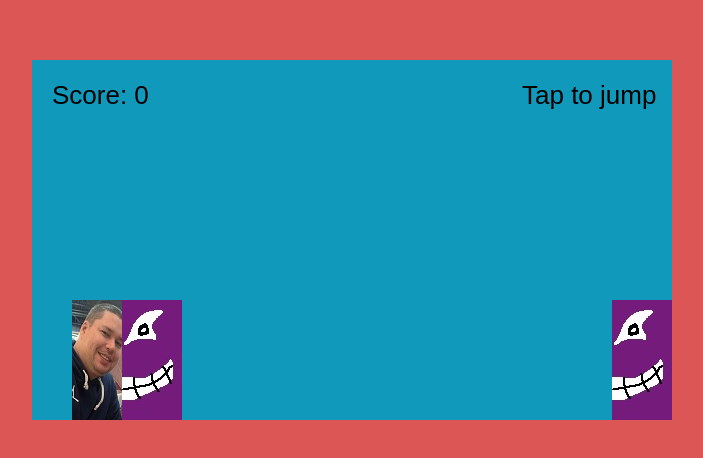
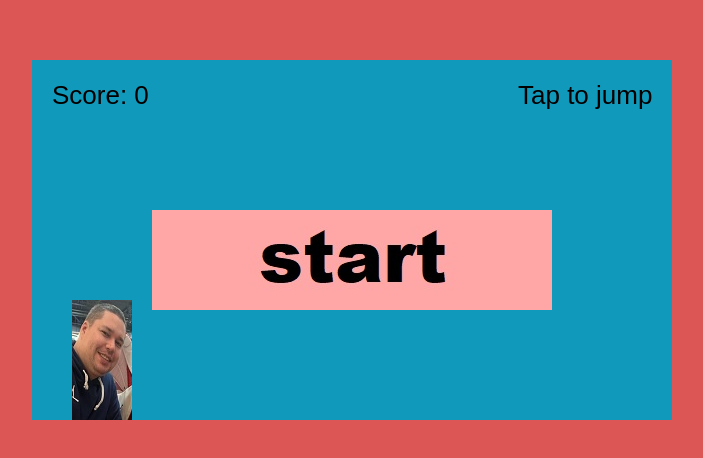
Before and after one commit to Rioran/bloodcoin-minigame, a plain HTML site: page index.html in a window 1280 px wide. Shown: the part 160-618 px from the top of the page, without its empty margins (288-991 px from the left). Drawn offline with Linux system fonts and the light colour scheme.

Commit message:
added coins to grab, music and start/newgame buttons

```diff
--- a/js/app.js
+++ b/js/app.js
@@ -1,80 +1,34 @@
+let song = document.getElementById("song");
+
 let app = new PIXI.Application({
     width: APP_WIDTH,
     height: APP_HEIGHT,
-    background: '#1099bb',
+    background: APP_BG_COLOR,
 });
 app.ticker.maxFPS = APP_MAX_FPS;
-document.body.appendChild(app.view);
-
-let entities = [];
-
-let hero_sprite = PIXI.Sprite.from('images/hero_roman.jpg');
-let hero = new Hero(hero_sprite);
-app.stage.addChild(hero.sprite);
-entities.push(hero)
-
-function hero_click() {
-    hero.must_jump = true;
-}
 
 app.renderer.view.addEventListener('pointerdown', hero_click);
 
-function update_entities() {
-    let new_entities = [];
-    for (const [i, entity] of entities.entries()) {
-        entity.update();
-        if(!entity.marked_for_deletion) {
-            new_entities.push(entity);
-            hero.check_collision(entity);
-        } else {
-            if (entity.status == 'hero') {return;}
-            increment_score();
-        }
-        //entities[i].sprite.destroy(true);
-        delete entities[i];
-    }
-    entities = new_entities;
-}
+load_interfaces();
 
-function add_crawler() {
-    let crawler_sprite = PIXI.Sprite.from('images/mob_crawler.jpg');
-    let crawler = new Crawler(crawler_sprite);
-    app.stage.addChild(crawler.sprite);
-    entities.push(crawler);
-}
+app.stage.addChild(score_text);
+app.stage.addChild(help_text);
+app.stage.addChild(hero.sprite);
+app.stage.addChild(start_game_sprite);
 
-function check_if_its_time_for_crawler(time_mark) {
-    if (CRAWLER_NEW_SPAWN_TIME < time_mark) {
-        add_crawler();
-        CRAWLER_LAST_SPAWN_TIME = time_mark;
-        get_new_crawler_spawn_time();
-    }
-}
-
-let score_text = new PIXI.Text('Score: 0');
-score_text.x = 20;
-score_text.y = 20;
-let score_value = 0;
-app.stage.addChild(score_text);
-
-let help_text = new PIXI.Text('Tap to jump');
-help_text.x = 490;
-help_text.y = 20;
-app.stage.addChild(help_text);
-
-function increment_score() {
-    score_value += 1;
-    score_text.text = 'Score: ' + score_value;
-}
+document.body.appendChild(app.view);
 
 let elapsed = 0.0;
 let tick = 0;
 
-app.ticker.add((delta) => {
+function main_loop(delta) {
     tick += 1;
     elapsed += delta;
+    hero.update();
     if (elapsed > 60) {
-        update_entities();
+        update_crawlers();
+        update_coins();
         check_if_its_time_for_crawler(elapsed);
+        check_if_its_time_for_coin(elapsed);
     }
-});
+}
--- /dev/null
+++ b/js/coin.js
@@ -0,0 +1,43 @@
+let coins = [];
+
+class Coin extends Entity {
+    constructor() {
+        super('coin');
+        this.sprite.y += Math.random() * COIN_RANDOM_Y_SHIFT;
+    }
+    move_by_y() {
+        return;
+    }
+}
+
+function update_coins() {
+    let new_coins = [];
+    for (const [i, coin] of coins.entries()) {
+        coin.update();
+        if(!coin.marked_for_deletion) {
+            new_coins.push(coin);
+            if (hero.check_coin_collision(coin)) {
+                increment_score();
+                coin.mark_for_destruction();
+            }
+        } else {
+            coin.sprite.destroy();
+            delete coins[i];
+        }
+    }
+    coins = new_coins;
+}
+
+function add_coin() {
+    let coin = new Coin();
+    app.stage.addChild(coin.sprite);
+    coins.push(coin);
+}
+
+function check_if_its_time_for_coin(time_mark) {
+    if (COIN_NEW_SPAWN_TIME < time_mark) {
+        add_coin();
+        COIN_LAST_SPAWN_TIME = time_mark;
+        get_new_coin_spawn_time();
+    }
+}
--- a/js/constants.js
+++ b/js/constants.js
@@ -1,5 +1,6 @@
 const APP_WIDTH = 640;
 const APP_HEIGHT = 360;
+const APP_BG_COLOR = '#1099bb';
 const APP_MAX_FPS = 30;
 
 const FALL_ACCELERATION = 1;
@@ -8,16 +9,60 @@ const JUMP_SPEED = -20;
 const HERO_WIDTH = 60;
 const HERO_HEIGHT = 120;
 const HERO_FLOOR_Y = APP_HEIGHT - HERO_HEIGHT;
-const HERO_INI_X_OFFSET = 40;
-const HERO_INI_Y_OFFSET = HERO_FLOOR_Y;
-const HERO_INI_Y_SPEED = -10;
 
-const CRAWLER_INI_X_SPEED = -4;
-const CRAWLER_SPAWN_COOLDOWN = 60; // 60 = 1 second
-const CRAWLER_SPAWN_RANDOM_DURATION = 120;
+const CRAWLER_SPAWN_COOLDOWN = 75; // 60 = 1 second
+const CRAWLER_SPAWN_RANDOM_DURATION = 105;
 let CRAWLER_LAST_SPAWN_TIME = 0; // to test against elapsed
 let CRAWLER_NEW_SPAWN_TIME = 1;
 
 function get_new_crawler_spawn_time() {
     CRAWLER_NEW_SPAWN_TIME = CRAWLER_LAST_SPAWN_TIME + CRAWLER_SPAWN_COOLDOWN + Math.random() * CRAWLER_SPAWN_RANDOM_DURATION;
 }
+
+const COIN_SPAWN_COOLDOWN = 39; // 60 = 1 second
+const COIN_RANDOM_Y_SHIFT = -200;
+let COIN_LAST_SPAWN_TIME = 0; // to test against elapsed
+let COIN_NEW_SPAWN_TIME = 1;
+
+function get_new_coin_spawn_time() {
+    COIN_NEW_SPAWN_TIME = COIN_LAST_SPAWN_TIME + COIN_SPAWN_COOLDOWN;
+}
+
+const TEXTURES = {
+    'hero': PIXI.Texture.from('images/hero_roman.jpg'),
+    'crawler': PIXI.Texture.from('images/mob_crawler.jpg'),
+    'coin': PIXI.Texture.from('images/item_blood_coin.jpg'),
+    'bullet': PIXI.Texture.from('images/item_crawler_projectile.jpg'),
+    'new_game': PIXI.Texture.from('images/button_new_game.jpg'),
+    'start': PIXI.Texture.from('images/button_start.jpg'),
+};
+
+const INI_PARAMETERS = {
+    'hero': {
+        'x': 40,
+        'y': APP_HEIGHT - HERO_HEIGHT,
+        'speed_x': 0,
+        'speed_y': -10,
+        'rotation': 0, // 0 to 1 as part of 2Pi, full circle
+        'rotation_speed': 0,
+        'rotation_limit': 0, // times to rotate, -1 for infinite
+    },
+    'crawler': {
+        'x': APP_WIDTH,
+        'y': APP_HEIGHT - HERO_HEIGHT,
+        'speed_x': -10,
+        'speed_y': 0,
+        'rotation': 0,
+        'rotation_speed': 0,
+        'rotation_limit': -1,
+    },
+    'coin': {
+        'x': APP_WIDTH,
+        'y': APP_HEIGHT - HERO_HEIGHT/3,
+        'speed_x': -10,
+        'speed_y': 0,
+        'rotation': 0,
+        'rotation_speed': Math.PI/15,
+        'rotation_limit': -1,
+    },
+};
--- a/js/crawler.js
+++ b/js/crawler.js
@@ -1,14 +1,37 @@
 
-class Crawler extends Creature {
-    constructor(sprite) {
-        super(sprite);
-        this.sprite.x = APP_WIDTH;
-        this.sprite.y = HERO_FLOOR_Y;
-        this.speed_y = 0;
-        this.speed_x = -10;
-        this.status = 'crawler';
-    }
-    self_destruction() {
-        super.self_destruction();
+let crawlers = [];
+
+class Crawler extends Entity {
+    constructor() {
+        super('crawler');
     }
 }
+
+function update_crawlers() {
+    let new_crawlers = [];
+    for (const [i, crawler] of crawlers.entries()) {
+        crawler.update();
+        if(!crawler.marked_for_deletion) {
+            new_crawlers.push(crawler);
+            hero.check_collision(crawler);
+        } else {
+            increment_score();
+            delete crawlers[i];
+        }
+    }
+    crawlers = new_crawlers;
+}
+
+function add_crawler() {
+    let crawler = new Crawler();
+    app.stage.addChild(crawler.sprite);
+    crawlers.push(crawler);
+}
+
+function check_if_its_time_for_crawler(time_mark) {
+    if (CRAWLER_NEW_SPAWN_TIME < time_mark) {
+        add_crawler();
+        CRAWLER_LAST_SPAWN_TIME = time_mark;
+        get_new_crawler_spawn_time();
+    }
+}
--- a/js/creature.js
+++ b/js/creature.js
@@ -1,16 +1,22 @@
-class Creature {
-    constructor(sprite) {
-        this.sprite = sprite;
-        this.sprite.x = 0;
-        this.sprite.y = 0;
-        this.speed_y = 0;
-        this.speed_x = 0;
-        this.acceleration_x = 0;
+class Entity {
+    constructor(entity_key) {
+        this.name = entity_key;
+        this.sprite = PIXI.Sprite.from(TEXTURES[entity_key]);
+        this.apply_ini_parameters(entity_key);
         this.must_jump = false;
         this.marked_for_deletion = false;
-        this.status = 'Proto entity';
     }
-    accelerate_y() {
+    apply_ini_parameters(entity_key) {
+        const params = INI_PARAMETERS[entity_key];
+        this.sprite.x = params['x'];
+        this.sprite.y = params['y'];
+        this.sprite.rotation = params['rotation'];
+        this.speed_x = params['speed_x'];
+        this.speed_y = params['speed_y'];
+        this.rotation_speed = params['rotation_speed'];
+        this.rotation_limit = params['rotation_limit'];
+    }
+    move_by_y() {
         if (this.must_jump) {
             this.must_jump = false;
             if (this.sprite.y < HERO_FLOOR_Y) {return;}
@@ -27,22 +33,27 @@ class Creature {
         this.sprite.y += this.speed_y;
         this.sprite.y = Math.min(this.sprite.y, HERO_FLOOR_Y);
     }
-    accelerate_x() {
-        this.speed_x += this.acceleration_x;
+    move_by_x() {
         this.sprite.x += this.speed_x;
     }
-    self_destruction() {
+    rotate() {
+        if (this.rotation_limit == 0) {return;}
+        if (this.rotation_limit > 0) {this.rotation_limit -= 1;}
+        this.sprite.rotation += this.rotation_speed;
+    }
+    mark_for_destruction() {
         this.marked_for_deletion = true;
     }
     check_stage_relevance() {
-        if (this.sprite.x + HERO_WIDTH < 0) {this.self_destruction(); return;}
-        if (this.sprite.x > APP_WIDTH) {this.self_destruction(); return;}
-        if (this.sprite.y + HERO_HEIGHT < 0) {this.self_destruction(); return;}
-        if (this.sprite.y > APP_HEIGHT) {this.self_destruction(); return;}
+        if (this.sprite.x + HERO_WIDTH < 0) {this.mark_for_destruction(); return;}
+        if (this.sprite.x > APP_WIDTH) {this.mark_for_destruction(); return;}
+        if (this.sprite.y + HERO_HEIGHT < 0) {this.mark_for_destruction(); return;}
+        if (this.sprite.y > APP_HEIGHT) {this.mark_for_destruction(); return;}
     }
     update() {
-        this.accelerate_y();
-        this.accelerate_x();
+        this.move_by_y();
+        this.move_by_x();
+        this.rotate();
         this.check_stage_relevance();
     }
 }
--- a/js/hero.js
+++ b/js/hero.js
@@ -1,27 +1,31 @@
-
-class Hero extends Creature {
-    constructor(sprite) {
-        super(sprite);
-        this.sprite.x = HERO_INI_X_OFFSET;
-        this.sprite.y = HERO_INI_Y_OFFSET;
-        this.speed_y = HERO_INI_Y_SPEED;
-        this.speed_x = 0;
-        this.status = 'hero';
-        this.sprite.eventMode = 'dynamic';
-        this.sprite.cursor = 'pointer';
-        //this.sprite.on('pointerdown', hero_click);
+class Hero extends Entity {
+    constructor() {
+        super('hero');
+        this.status = 'alive';
+    }
+    is_collision(entity) {
+        return this.sprite.x < entity.sprite.x + HERO_WIDTH
+            && this.sprite.x > entity.sprite.x - HERO_WIDTH
+            && this.sprite.y < entity.sprite.y + HERO_HEIGHT
+            && this.sprite.y > entity.sprite.y - HERO_HEIGHT
     }
     check_collision(entity) {
         if (entity == null) {return;}
-        if (entity.status == 'hero') {return;}
-        const check = this.sprite.x < entity.sprite.x + HERO_WIDTH
-            && this.sprite.x > entity.sprite.x - HERO_WIDTH
-            && this.sprite.y < entity.sprite.y + HERO_HEIGHT
-            && this.sprite.y > entity.sprite.y - HERO_HEIGHT
-        if (check) {
-            console.log('oops, collision!');
+        if (this.is_collision(entity)) {
+            this.status = 'dead';
+            render_game_over();
             app.ticker.stop();
-            //this.self_destruction();
         }
     }
+    check_coin_collision(entity) {
+        if (entity == null) {return false;}
+        if (this.is_collision(entity)) {return true;}
+        return false;
+    }
 }
+
+let hero = new Hero();
+
+function hero_click() {
+    hero.must_jump = true;
+}
--- /dev/null
+++ b/js/interfaces.js
@@ -0,0 +1,63 @@
+let score_text;
+let score_value = 0;
+let help_text;
+let start_game_sprite;
+let game_over_text;
+let new_game_sprite;
+
+function increment_score() {
+    score_value += 1;
+    score_text.text = 'Score: ' + score_value;
+}
+
+function render_game_over() {
+    app.stage.addChild(game_over_text);
+    app.stage.addChild(new_game_sprite);
+}
+
+function load_interfaces() {
+    score_text = new PIXI.Text('Score: 0');
+    score_text.x = 20;
+    score_text.y = 20;
+
+    help_text = new PIXI.Text('Tap to jump');
+    help_text.x = 486;
+    help_text.y = 20;
+
+    const game_over_style = new PIXI.TextStyle({
+        fontFamily: 'Arial',
+        fontSize: 48,
+        fontWeight: 'bold',
+        fill: ['#ffffff', '#ff0000'], // gradient
+        dropShadow: true,
+        dropShadowColor: '#000000',
+        dropShadowBlur: 4,
+        dropShadowAngle: Math.PI / 6,
+        dropShadowDistance: 6,
+    });
+
+    game_over_text = new PIXI.Text('GAME OVER', game_over_style);
+    const game_over_metrics = PIXI.TextMetrics.measureText('GAME OVER', game_over_style);
+    game_over_text.x = (APP_WIDTH - game_over_metrics['width']) / 2;
+    game_over_text.y = 60;
+
+    new_game_sprite = PIXI.Sprite.from(TEXTURES['new_game']);
+    new_game_sprite.eventMode = 'dynamic';
+    new_game_sprite.cursor = 'pointer';
+    new_game_sprite.on('pointerdown', () => {
+        location.reload();
+    });
+    new_game_sprite.x = (APP_WIDTH - 400) / 2;
+    new_game_sprite.y = 150;
+
+    start_game_sprite = PIXI.Sprite.from(TEXTURES['start']);
+    start_game_sprite.eventMode = 'dynamic';
+    start_game_sprite.cursor = 'pointer';
+    start_game_sprite.on('pointerdown', () => {
+        app.ticker.add(main_loop);
+        song.play();
+        start_game_sprite.destroy();
+    });
+    start_game_sprite.x = (APP_WIDTH - 400) / 2;
+    start_game_sprite.y = 150;
+}
```
Also changed, not shown: index.html (+6 -0 lines), images/button_new_game.jpg (added), images/button_start.jpg (added), images/item_blood_coin.jpg (added), images/item_crawler_projectile.jpg (added), 1 other file.
